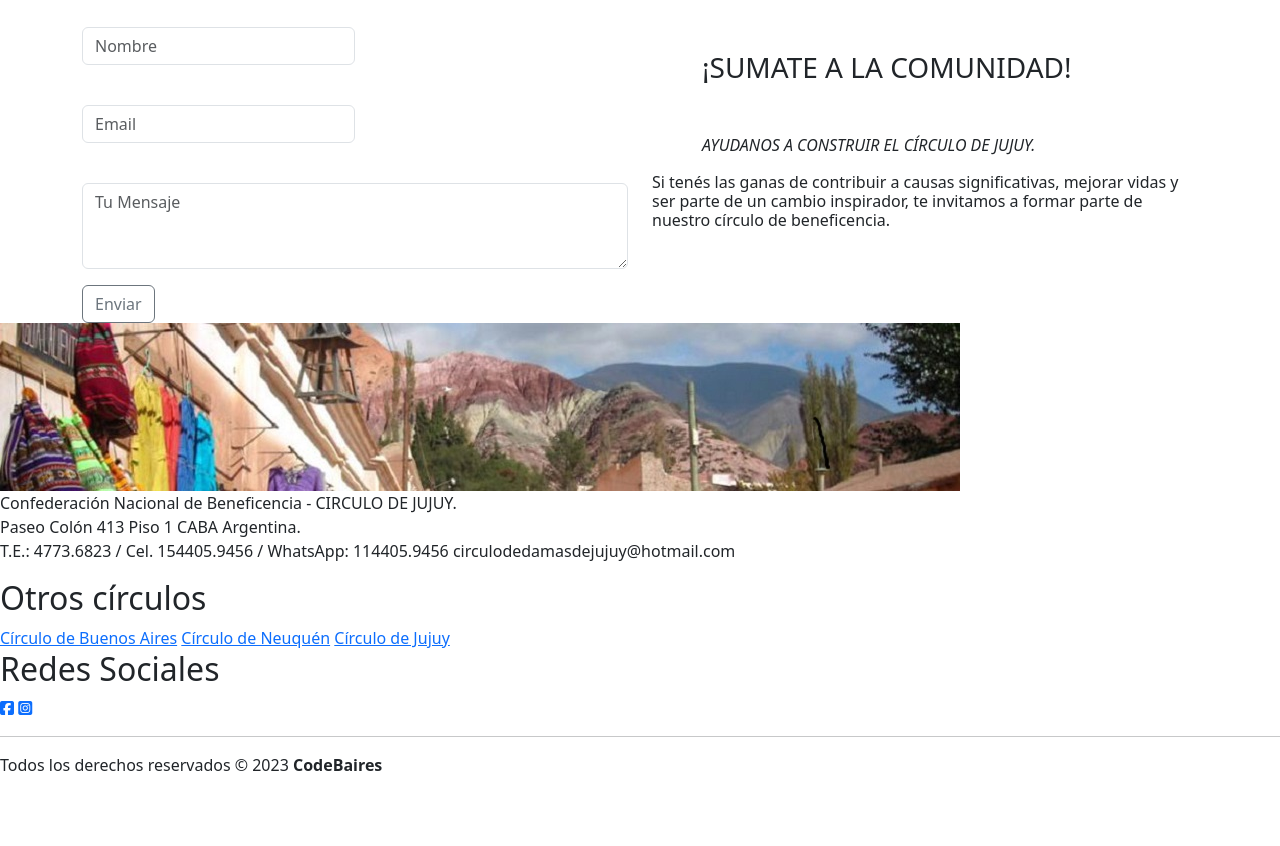
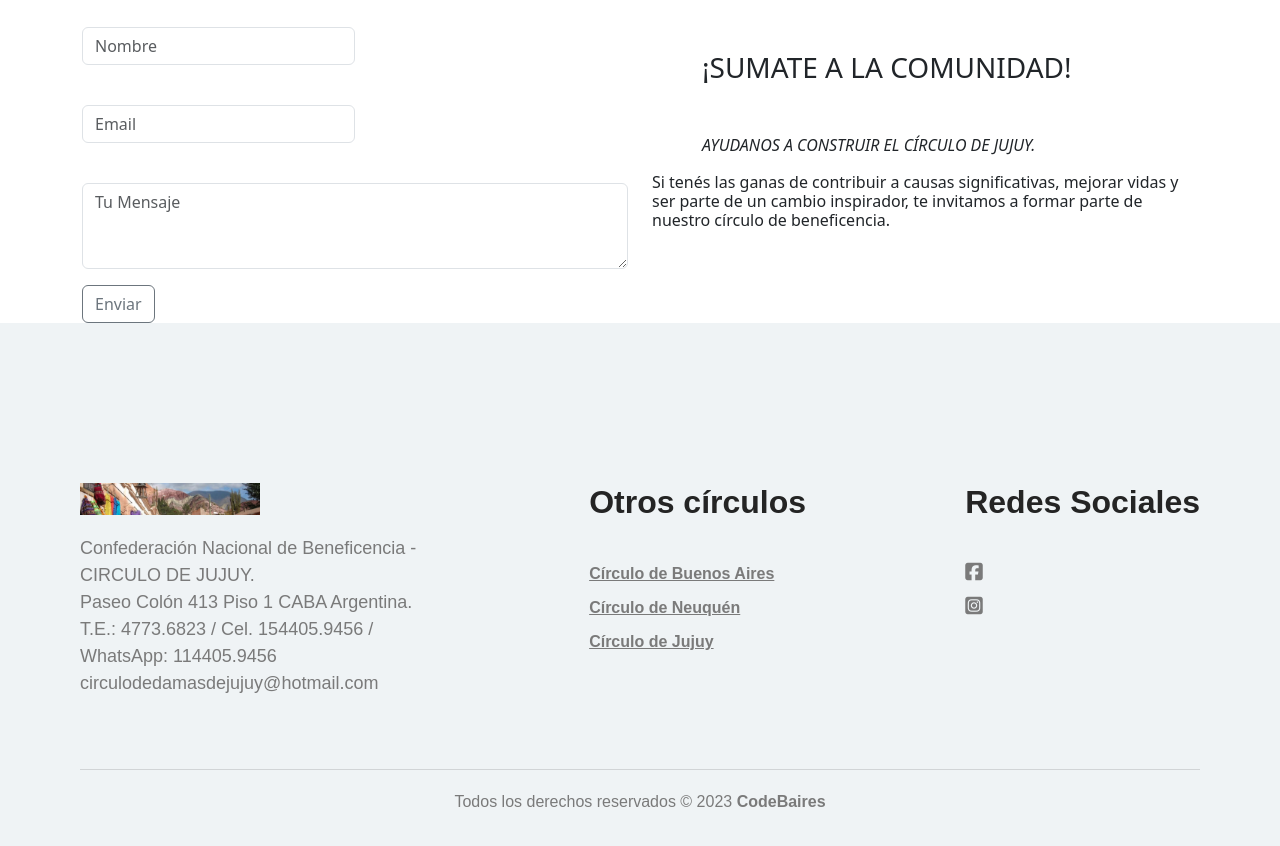
Before and after one commit to Ro07-r/Final-InkuaProject, a website: page client/index.html in a window 1280 px wide. Shown: the part 2466-3312 px from the top of the page. Before the commit the page ends 3259 px from the top, so only its background shows below. Drawn offline with nearby package versions, Linux system fonts and the light colour scheme; a script that the page names is missing.

Commit message:
estilos footer
subo css de footer

```diff
--- a/client/styles.css
+++ b/client/styles.css
@@ -123,3 +123,77 @@ nav ul li{
 :root{
     --color-esqueleto:#EFF3F5;
 }
+
+/*FOOTER*/
+
+footer{
+    width: 100%;
+    padding: 20px 0px;
+    font-family: 'Nunito', sans-serif;
+    background-color: var(--color-esqueleto);
+}
+
+.container__footer{
+    display: flex;
+    flex-wrap: wrap;
+    justify-content: space-between;
+    max-width: 1200px;
+    margin: auto;
+    padding-top: 100px;
+}
+
+.box__footer{
+    display: flex;
+    flex-direction: column;
+    padding: 40px;
+}
+
+.box__footer .logo img{
+    width: 180px;
+}
+
+.box__footer .terms{
+    max-width: 350px;
+    margin-top: 20px;
+    font-weight: 500;
+    color: #7a7a7a;
+    font-size: 18px;
+}
+
+.box__footer h2{
+    margin-bottom: 30px;
+    color: #242424;
+    font-weight: 700;
+}
+
+.box__footer a{
+    margin-top: 10px;
+    color: #7a7a7a;
+    font-weight: 600;
+}
+
+.box__footer a:hover{
+    opacity: 0.8;
+}
+
+.box__footer a .fab{
+    font-size: 20px;
+}
+
+.box__copyright{
+    max-width: 1200px;
+    margin: auto;
+    text-align: center;
+    padding: 0px 40px;
+}
+
+.box__copyright p{
+    margin-top: 20px;
+    color: #7a7a7a;
+}
+
+.box__copyright hr{
+    border: none;
+    height: 1px;
+    background-color: #7a7a7a;
+}
```
